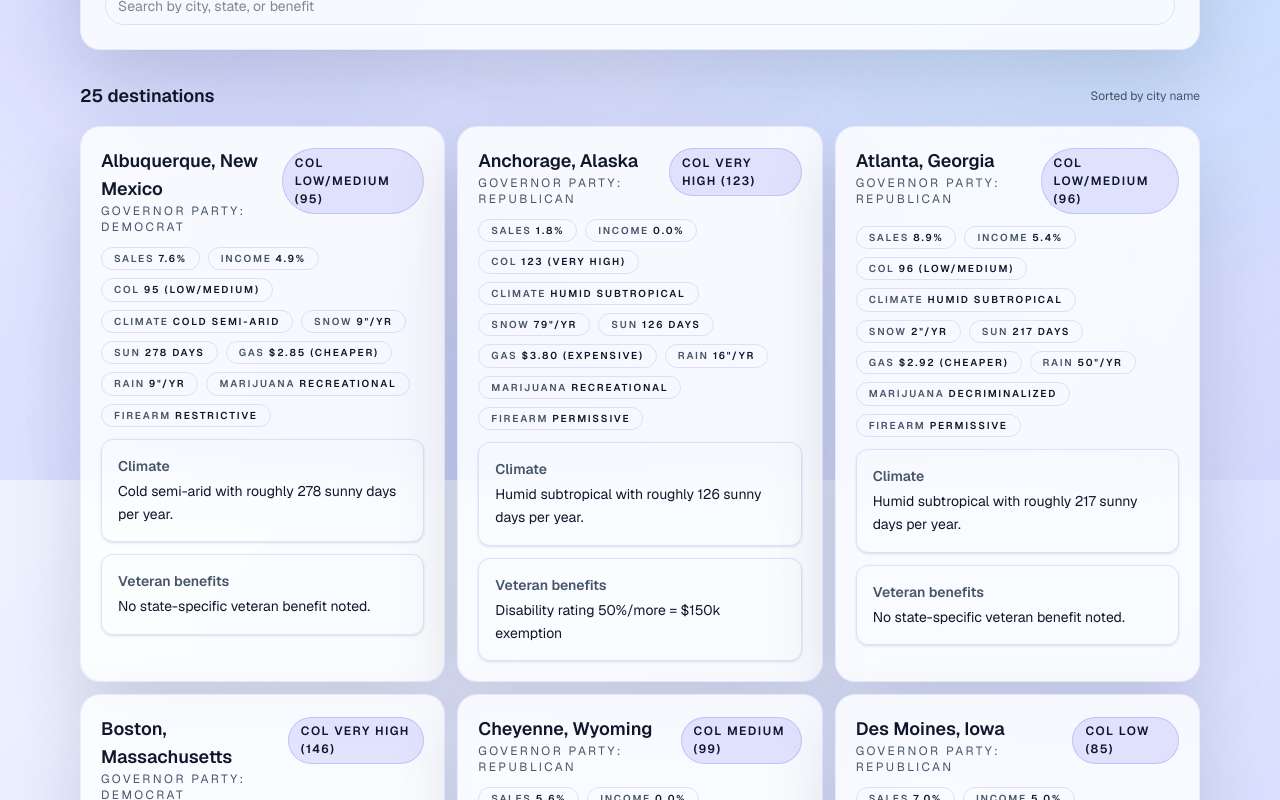
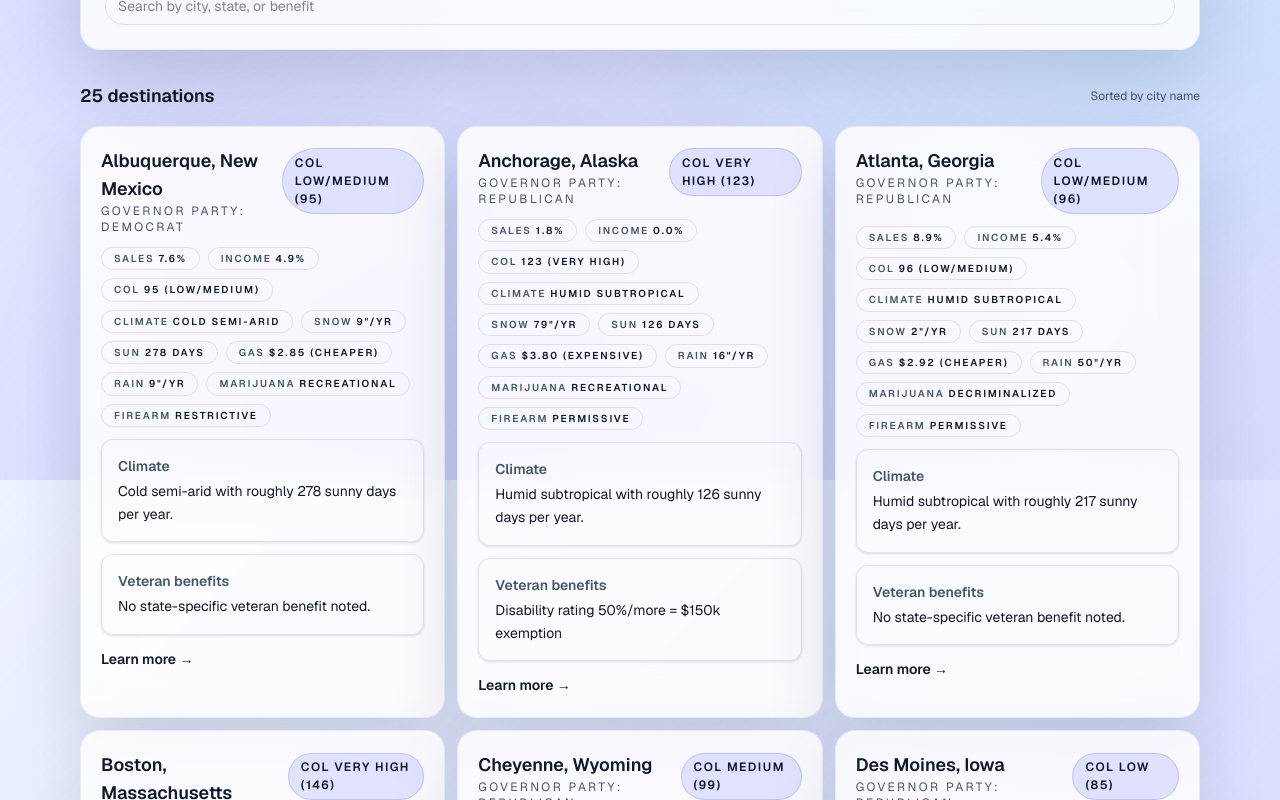
Before and after one commit to comaeclipse/nextbase, a Next.js app: page / in a window 1280 px wide. Shown: the part 320-1120 px from the top of the page. Built offline with nearby package versions, Linux system fonts and the light colour scheme.

Commit message:
Add learn-more links to cards and slug helper

```diff
--- a/src/components/retirement-explorer.tsx
+++ b/src/components/retirement-explorer.tsx
@@ -1,5 +1,6 @@
 "use client";
 
+import Link from "next/link";
 import { useMemo, useState } from "react";
 
 import { ThemeToggle } from "@/components/theme-toggle";
@@ -197,6 +198,12 @@ export function RetirementExplorer({ destinations }: RetirementExplorerProps) {
                   <p className="font-semibold text-muted-foreground">Veteran benefits</p>
                   <p className="mt-1 leading-relaxed text-sm">{destination.veteranBenefits}</p>
                 </div>
+                <Link
+                  href={`/${destination.stateCode.toLowerCase()}/${toCitySegment(destination.city)}`}
+                  className="inline-flex items-center gap-1 text-sm font-semibold text-primary transition hover:text-accent"
+                >
+                  Learn more →
+                </Link>
               </article>
             ))}
           </div>
@@ -306,6 +313,14 @@ function hasCustomVeteranBenefit(benefit: string) {
   return trimmed.length > 0 && trimmed !== DEFAULT_VETERAN_BENEFIT;
 }
 
+
+function toCitySegment(city: string) {
+  return city
+    .toLowerCase()
+    .replace(/[^a-z0-9]+/g, '-')
+    .replace(/(^-|-$)/g, '');
+}
+
 function formatStateColor(party: string) {
   const normalized = party.toLowerCase();
   if (normalized === "republican") {
```
